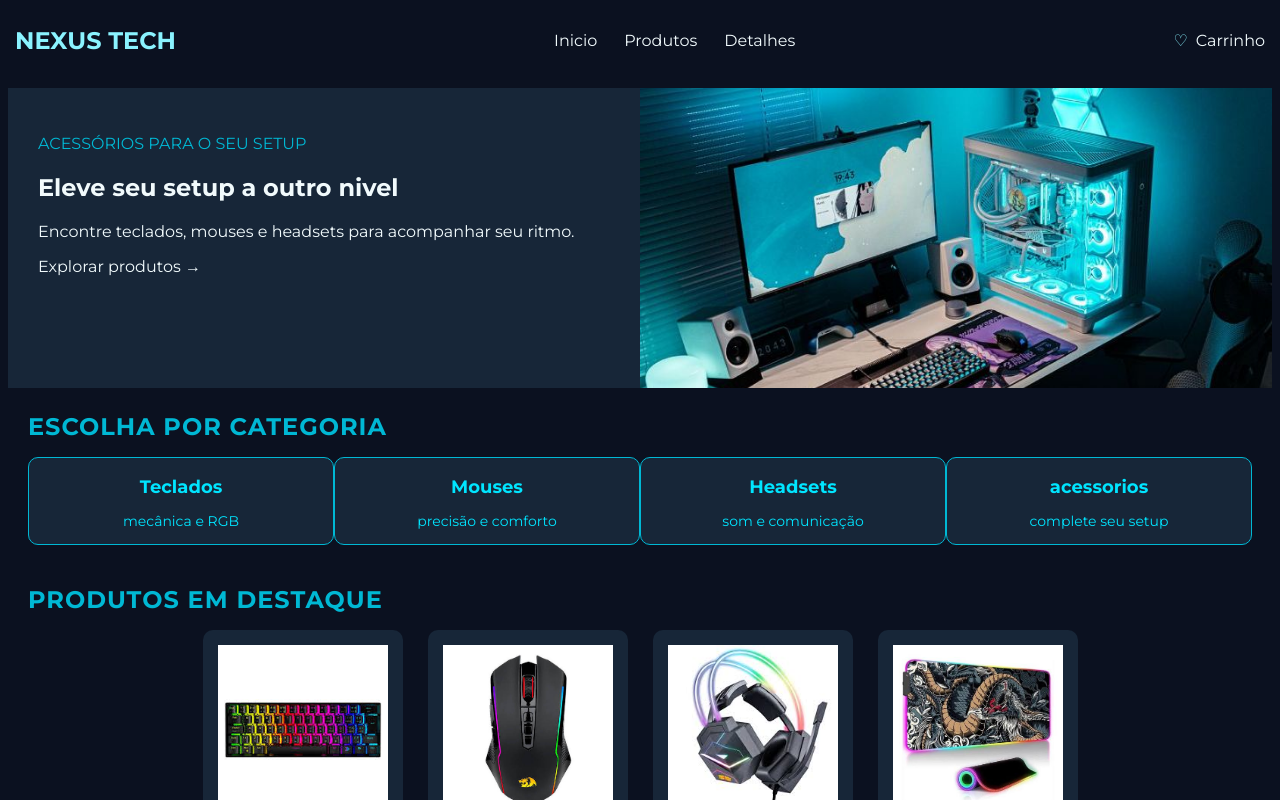
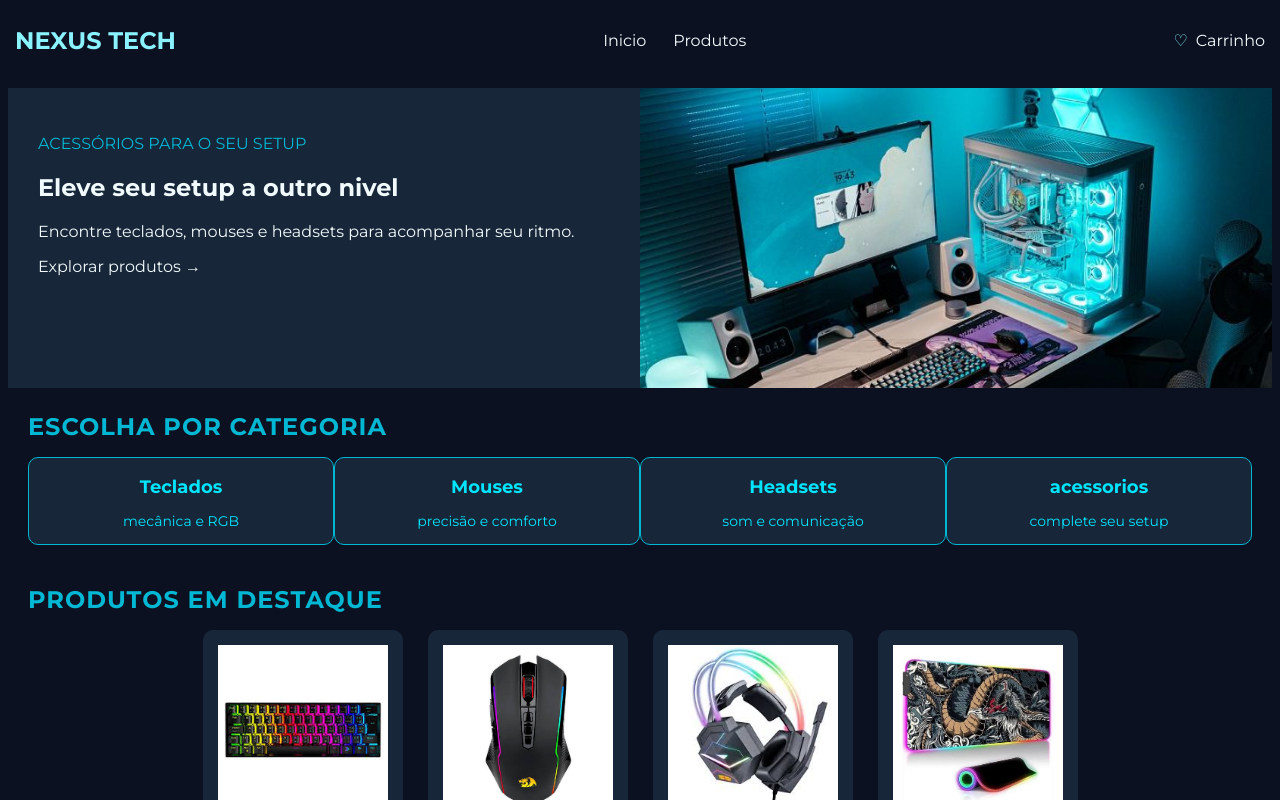
Before and after one commit to wizardcraft00/projeto_de_pedrina, a plain HTML site: page index.html in a window 1280 px wide. Shown: the top 800 px of the page. Drawn offline with Linux system fonts and the light colour scheme.

Commit message:
versão_2.1.1

```diff
--- a/index.html
+++ b/index.html
@@ -14,7 +14,6 @@
         <nav class = "menu">
             <a href="index.html">Inicio</a>
             <a href="produtos.html">Produtos</a>
-            <a href="detalhes.html">Detalhes</a>
         </nav>
         <div class = "carrinho">
             <span>&#9825</span>
```
Also changed, not shown: produtos.html (+0 -1 lines).
